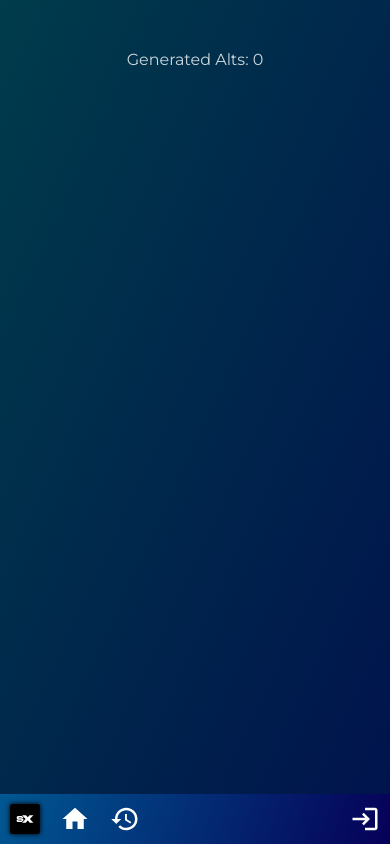
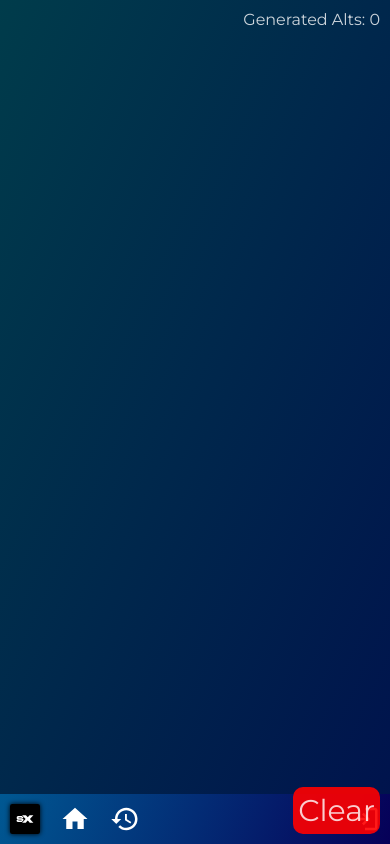
Before and after one commit to TheOPtimal/sx-client, a React (Create React App) app: page /dashboard in a window 390 px wide. Both pictures are taken after a click on the item 125 px from the left and 819 px from the top of the page. Built offline with nearby package versions, Linux system fonts and the light colour scheme.

Commit message:
Add account history

```diff
--- a/src/Pages/Dashboard/AccountHistory.scss
+++ b/src/Pages/Dashboard/AccountHistory.scss
@@ -5,7 +5,48 @@
   color: $color;
   min-height: 100vh;
   min-width: 100vw;
-  display: flex;
-  justify-content: center;
-  align-items: center;
+  .accounts {
+    max-height: 100%;
+    display: flex;
+    flex-direction: column;
+    padding: 10px;
+    flex-wrap: wrap;
+    gap: $gap;
+    .account {
+      background-color: rgba($color: #000000, $alpha: 0.3);
+      width: min-content;
+      padding: 10px;
+      border-radius: 10px;
+      cursor: pointer;
+      transition: transform 0.1s ease;
+      &:hover {
+        transform: scale(110%);
+      }
+    }
+  }
+  .clear {
+    border-radius: 10px;
+    z-index: 1000;
+    transition: transform 0.1s ease;
+    &:hover {
+      transform: scale(110%);
+    }
+    cursor: pointer;
+    position: fixed;
+    bottom: 10px;
+    right: 10px;
+    padding: 5px;
+    border: none;
+    background-color: rgba($color: red, $alpha: 0.9);
+    color: $color;
+    font-size: 30px;
+  }
 }
+
+@media only screen and (min-width: 600px) {
+  .accountHistory {
+    .accounts {
+      margin-left: 60px;
+    }
+  }
+}
--- a/src/Pages/Dashboard/AccountHistory.tsx
+++ b/src/Pages/Dashboard/AccountHistory.tsx
@@ -1,10 +1,32 @@
 import React from "react";
 import "./AccountHistory.scss";
 
-export default React.memo(function AccountHistory() {
+export default React.memo(function AccountHistory({
+  accountHistory,
+  setAccountHistory,
+}: {
+  accountHistory: string[];
+  setAccountHistory: React.Dispatch<React.SetStateAction<string[]>>;
+}) {
   return (
     <div className="accountHistory">
-      <div className="accounts"></div>
+      <div className="accounts">
+        {accountHistory.map((acc, i) => (
+          <Account account={acc} key={i} />
+        ))}
+      </div>
+      <button className="clear" onClick={() => setAccountHistory([])}>Clear</button>
     </div>
   );
 });
+
+const Account = React.memo(function Account({ account }: { account: string }) {
+  return (
+    <div
+      className="account"
+      onClick={() => navigator.clipboard.writeText(account)}
+    >
+      {account}
+    </div>
+  );
+});
--- a/src/Pages/Dashboard/dashboard.scss
+++ b/src/Pages/Dashboard/dashboard.scss
@@ -48,8 +48,7 @@ div.altsNum {
     }
   }
   div.altsNum {
-    right: 50%;
-    transform: translateX(50%);
-    top: 50px;
+    top: 10px;
+    right: 10px;
   }
 }
--- a/src/Pages/Dashboard/dashboard.tsx
+++ b/src/Pages/Dashboard/dashboard.tsx
@@ -7,11 +7,13 @@ import AccountHistory from "./AccountHistory";
 
 function clickAlt(
   genAlt: () => Promise<any>,
-  setCurAlt: React.Dispatch<React.SetStateAction<string>>
+  setCurAlt: React.Dispatch<React.SetStateAction<string>>,
+  setAccountHistory: React.Dispatch<React.SetStateAction<string[]>>
 ): void {
   getAlt()
     .then((alt) => {
       setCurAlt(alt);
+      setAccountHistory((oldArr) => [...oldArr, alt]);
     })
     .catch(alert);
 }
@@ -22,13 +24,13 @@ export default React.memo(function Dashboard() {
     Number.parseInt(localStorage.getItem("gennedAlts")) || 0
   );
   const [tab, setTab] = useState<"dashboard" | "history">("dashboard");
-  // const [accountHistory, setAccountHistory] = useState<string[]>(
-  //   JSON.parse(localStorage.getItem("accHistory")) ?? []
-  // );
+  const [accountHistory, setAccountHistory] = useState<string[]>(
+    JSON.parse(localStorage.getItem("accHistory")) ?? []
+  );
 
-  // useEffect(() => {
-  //   localStorage.setItem("accHistory", JSON.stringify(accountHistory));
-  // }, [accountHistory]);
+  useEffect(() => {
+    localStorage.setItem("accHistory", JSON.stringify(accountHistory));
+  }, [accountHistory]);
 
   useEffect(() => {
     localStorage.setItem("gennedAlts", JSON.stringify(gennedAltsNum));
@@ -54,12 +56,12 @@ export default React.memo(function Dashboard() {
           <GenerateAltBtn
             setCurAlt={setCurAlt}
             setGennedAltsNum={setGennedAltsNum}
-            // setAccountHistory={setAccountHistory}
+            setAccountHistory={setAccountHistory}
           />
           <CopyToClipboard curAlt={curAlt} />
         </div>
       ) : (
-        <AccountHistory />
+        <AccountHistory accountHistory={accountHistory} setAccountHistory={setAccountHistory} />
       )}
       <BrowserInfo className="generalInfo" />
       <AltCounter genAltCount={gennedAltsNum} />
@@ -99,16 +101,16 @@ const CopyToClipboard = React.memo(function CopyToClipboard({
 const GenerateAltBtn = React.memo(function GenerateAltBtn({
   setCurAlt,
   setGennedAltsNum,
-}: // setAccountHistory,
-{
+  setAccountHistory,
+}: {
   setCurAlt: React.Dispatch<React.SetStateAction<string>>;
   setGennedAltsNum: React.Dispatch<React.SetStateAction<number>>;
-  // setAccountHistory: React.Dispatch<React.SetStateAction<string[]>>;
+  setAccountHistory: React.Dispatch<React.SetStateAction<string[]>>;
 }) {
   return (
     <button
       onClick={() => {
-        clickAlt(getAlt, setCurAlt);
+        clickAlt(getAlt, setCurAlt, setAccountHistory);
         setGennedAltsNum((curNum) => curNum + 1);
         // setAccountHistory(oldArr => [...oldArr, ])
       }}
```
